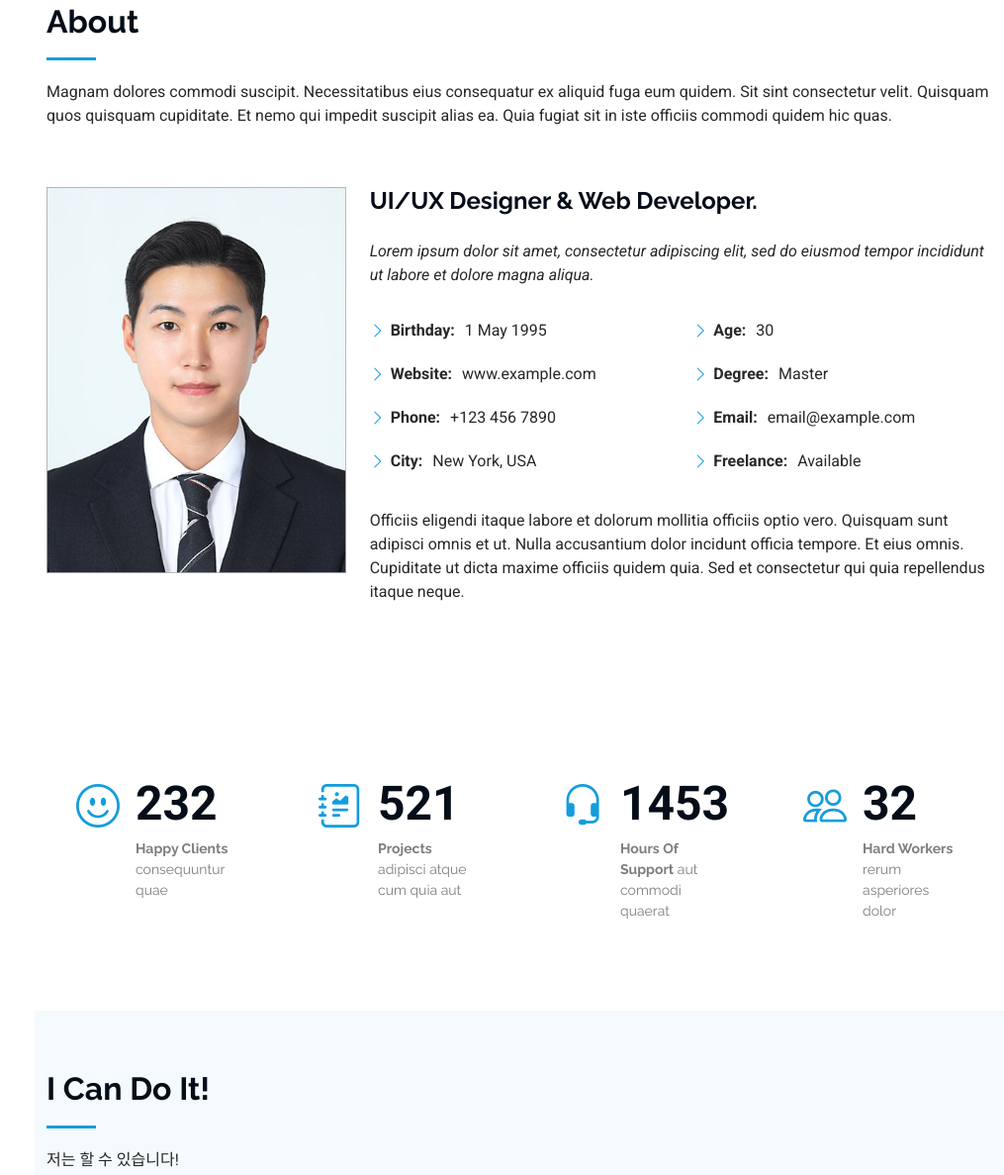
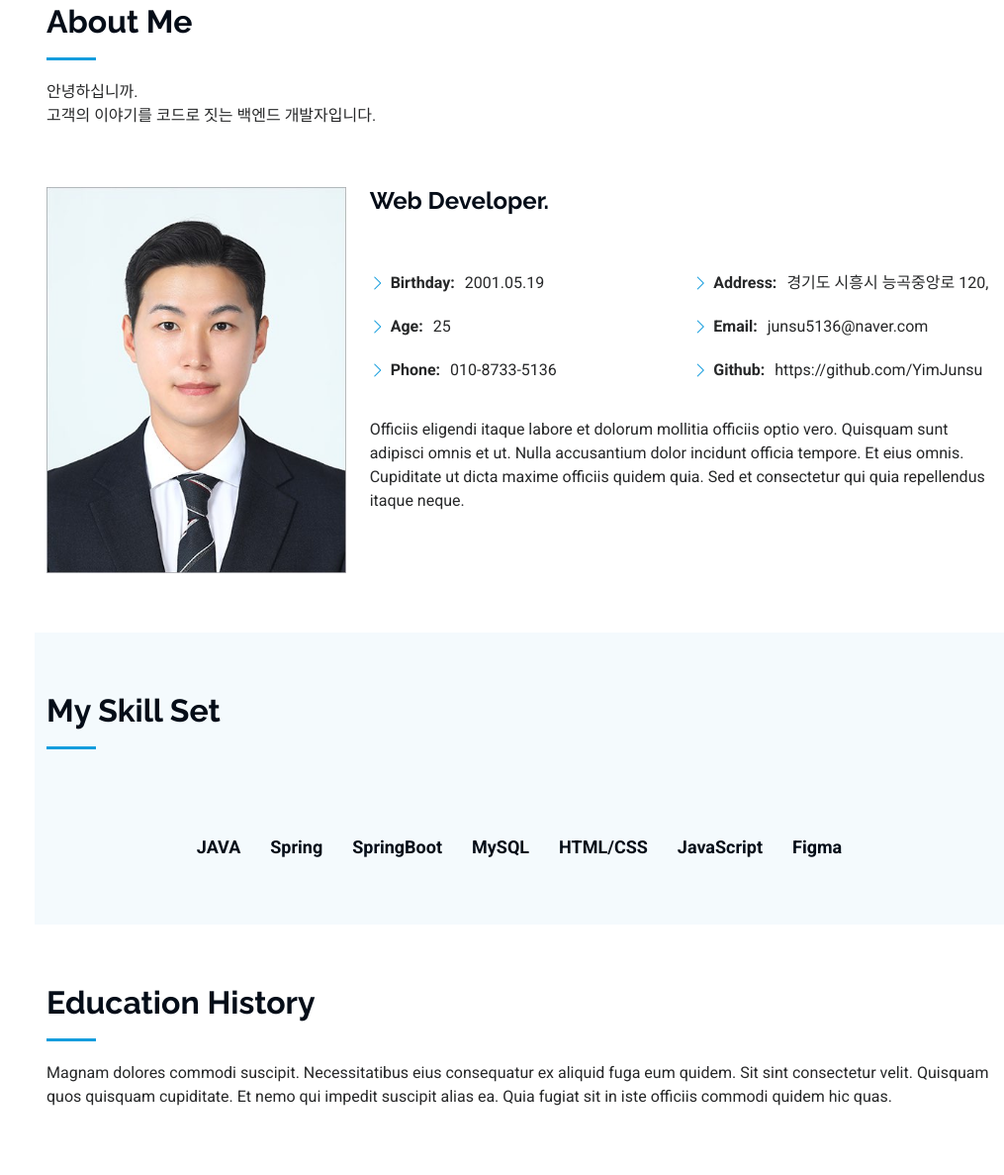
Before and after one commit to YimJunsu/YimJunsu.github.io, a plain HTML site: page index.html in a window 1280 px wide. Shown: the part 857-2044 px from the top of the page at 99% size, without its empty margins (265-1280 px from the left). Drawn offline with Linux system fonts and the light colour scheme.

Commit message:
change index

```diff
--- a/index.html
+++ b/index.html
@@ -97,7 +97,7 @@
 
       <div class="container" data-aos="fade-up" data-aos-delay="100">
         <h2>안녕하세요!</h2>
-        <p>저는    <span class="typed" data-typed-items="BackEnd-Developer, 백엔드 개발자">Designer</span><span class="typed-cursor typed-cursor--blink" aria-hidden="true"></span><span class="typed-cursor typed-cursor--blink" aria-hidden="true"></span>    입니다!</p>
+        <p>저는    <span class="typed" data-typed-items="BackEnd-Developer, 백엔드 개발자"></span><span class="typed-cursor typed-cursor--blink" aria-hidden="true"></span><span class="typed-cursor typed-cursor--blink" aria-hidden="true"></span>    임준수 입니다!</p>
       </div>
 
     </section><!-- /Hero Section -->
@@ -107,8 +107,9 @@
 
       <!-- Section Title -->
       <div class="container section-title" data-aos="fade-up">
-        <h2>About</h2>
-        <p>Magnam dolores commodi suscipit. Necessitatibus eius consequatur ex aliquid fuga eum quidem. Sit sint consectetur velit. Quisquam quos quisquam cupiditate. Et nemo qui impedit suscipit alias ea. Quia fugiat sit in iste officiis commodi quidem hic quas.</p>
+        <h2>About Me</h2>
+        <p>안녕하십니까. <br>
+          고객의 이야기를 코드로 짓는 백엔드 개발자입니다.</p>
       </div><!-- End Section Title -->
 
       <div class="container" data-aos="fade-up" data-aos-delay="100">
@@ -118,26 +119,22 @@
             <img src="assets/img/my-profile-img.jpg" class="img-fluid" alt="">
           </div>
           <div class="col-lg-8 content">
-            <h2>UI/UX Designer &amp; Web Developer.</h2>
+            <h2>Web Developer.</h2>
             <p class="fst-italic py-3">
-              Lorem ipsum dolor sit amet, consectetur adipiscing elit, sed do eiusmod tempor incididunt ut labore et dolore
-              magna aliqua.
             </p>
             <div class="row">
               <div class="col-lg-6">
                 <ul>
-                  <li><i class="bi bi-chevron-right"></i> <strong>Birthday:</strong> <span>1 May 1995</span></li>
-                  <li><i class="bi bi-chevron-right"></i> <strong>Website:</strong> <span>www.example.com</span></li>
-                  <li><i class="bi bi-chevron-right"></i> <strong>Phone:</strong> <span>+123 456 7890</span></li>
-                  <li><i class="bi bi-chevron-right"></i> <strong>City:</strong> <span>New York, USA</span></li>
+                  <li><i class="bi bi-chevron-right"></i> <strong>Birthday:</strong> <span>2001.05.19</span></li>
+                  <li><i class="bi bi-chevron-right"></i> <strong>Age:</strong> <span>25</span></li>
+                  <li><i class="bi bi-chevron-right"></i> <strong>Phone:</strong> <span>010-8733-5136</span></li>
                 </ul>
               </div>
               <div class="col-lg-6">
                 <ul>
-                  <li><i class="bi bi-chevron-right"></i> <strong>Age:</strong> <span>30</span></li>
-                  <li><i class="bi bi-chevron-right"></i> <strong>Degree:</strong> <span>Master</span></li>
-                  <li><i class="bi bi-chevron-right"></i> <strong>Email:</strong> <span>email@example.com</span></li>
-                  <li><i class="bi bi-chevron-right"></i> <strong>Freelance:</strong> <span>Available</span></li>
+                  <li><i class="bi bi-chevron-right"></i> <strong>Address:</strong> <span>경기도 시흥시 능곡중앙로 120,</span></li>
+                  <li><i class="bi bi-chevron-right"></i> <strong>Email:</strong> <span>junsu5136@naver.com</span></li>
+                  <li><i class="bi bi-chevron-right"></i> <strong>Github:</strong> <span>https://github.com/YimJunsu</span></li>
                 </ul>
               </div>
             </div>
@@ -152,58 +149,12 @@
 
     </section><!-- /About Section -->
 
-    <!-- Stats Section -->
-    <section id="stats" class="stats section">
-
-      <div class="container" data-aos="fade-up" data-aos-delay="100">
-
-        <div class="row gy-4">
-
-          <div class="col-lg-3 col-md-6">
-            <div class="stats-item">
-              <i class="bi bi-emoji-smile"></i>
-              <span data-purecounter-start="0" data-purecounter-end="232" data-purecounter-duration="1" class="purecounter"></span>
-              <p><strong>Happy Clients</strong> <span>consequuntur quae</span></p>
-            </div>
-          </div><!-- End Stats Item -->
-
-          <div class="col-lg-3 col-md-6">
-            <div class="stats-item">
-              <i class="bi bi-journal-richtext"></i>
-              <span data-purecounter-start="0" data-purecounter-end="521" data-purecounter-duration="1" class="purecounter"></span>
-              <p><strong>Projects</strong> <span>adipisci atque cum quia aut</span></p>
-            </div>
-          </div><!-- End Stats Item -->
-
-          <div class="col-lg-3 col-md-6">
-            <div class="stats-item">
-              <i class="bi bi-headset"></i>
-              <span data-purecounter-start="0" data-purecounter-end="1453" data-purecounter-duration="1" class="purecounter"></span>
-              <p><strong>Hours Of Support</strong> <span>aut commodi quaerat</span></p>
-            </div>
-          </div><!-- End Stats Item -->
-
-          <div class="col-lg-3 col-md-6">
-            <div class="stats-item">
-              <i class="bi bi-people"></i>
-              <span data-purecounter-start="0" data-purecounter-end="32" data-purecounter-duration="1" class="purecounter"></span>
-              <p><strong>Hard Workers</strong> <span>rerum asperiores dolor</span></p>
-            </div>
-          </div><!-- End Stats Item -->
-
-        </div>
-
-      </div>
-
-    </section><!-- /Stats Section -->
-
     <!-- Skills Section -->
     <section id="skills" class="skills section light-background">
 
       <!-- 섹션 제목 -->
       <div class="container section-title" data-aos="fade-up">
-        <h2>I Can Do It!</h2>
-        <p>저는 할 수 있습니다!</p>
+        <h2>My Skill Set</h2>
       </div><!-- End Section Title -->
 
       <div class="container" data-aos="fade-up" data-aos-delay="100">
```
